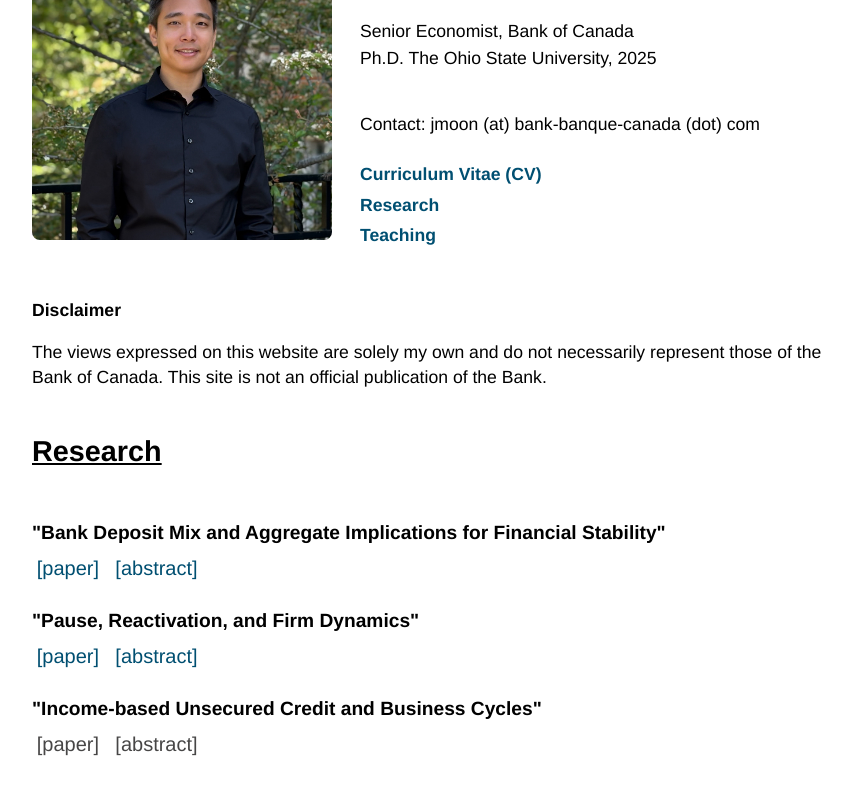
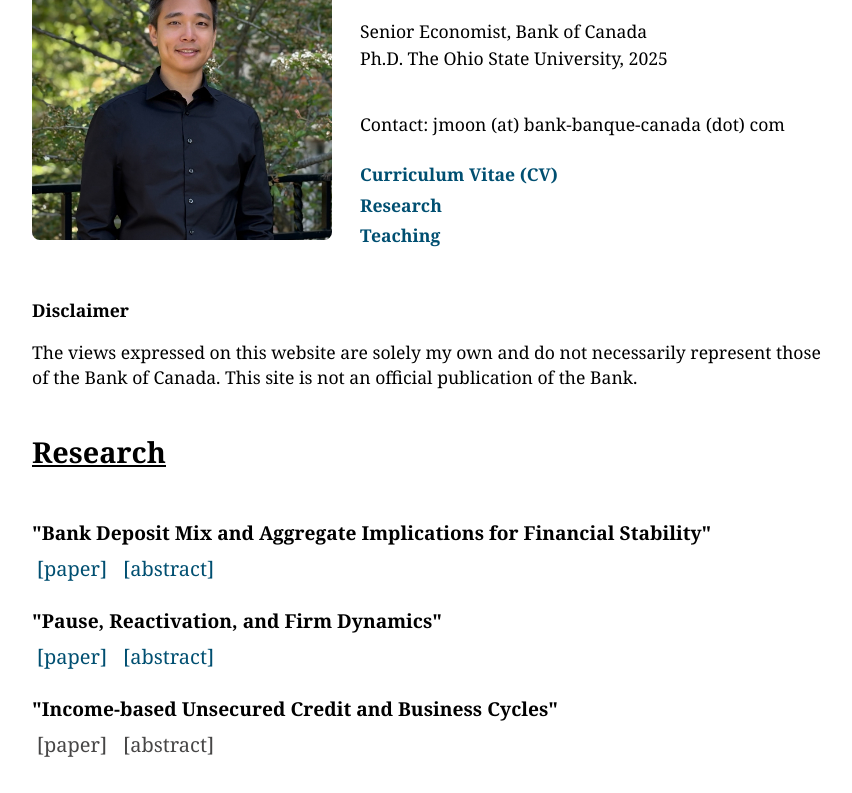
Before and after one commit to JeongwooMoon-econ/JeongwooMoon-econ.github.io, a plain HTML site: page index.html in a window 1280 px wide. Shown: the part 89-882 px from the top of the page, without its empty margins (208-1060 px from the left). Drawn offline with Linux system fonts and the light colour scheme.

Commit message:
Update styles.css

```diff
--- a/styles.css
+++ b/styles.css
@@ -1,7 +1,7 @@
 body {
-  /* font-family: Georgia, serif; */
+  font-family: Georgia, serif;
   /* font-family: "Merriweather", serif; */
-  font-family: "Helvetica Neue", Helvetica, Arial, sans-serif;
+  /* font-family: "Helvetica Neue", Helvetica, Arial, sans-serif; */
   /* font-family: "Roboto", sans-serif; */
   font-size: 24px;
   margin: 2rem;
```
